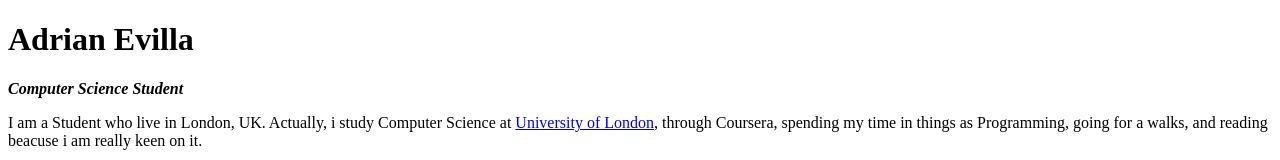
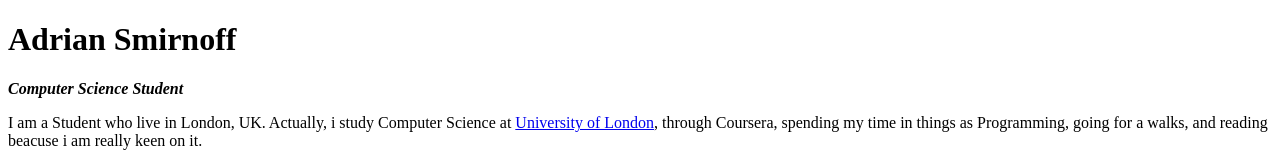
Before and after one commit to Adrian09e/cv, a plain HTML site: page index.html in a window 1280 px wide. Shown: the top 160 px of the page. Drawn offline with Linux system fonts and the light colour scheme.

Commit message:
Update index.html

```diff
--- a/index.html
+++ b/index.html
@@ -7,7 +7,7 @@
 
 <body>
 
-    <h1> Adrian Evilla </h1>
+    <h1> Adrian Smirnoff </h1>
     <p>
         <em>
             <strong> Computer Science Student </strong>
```
